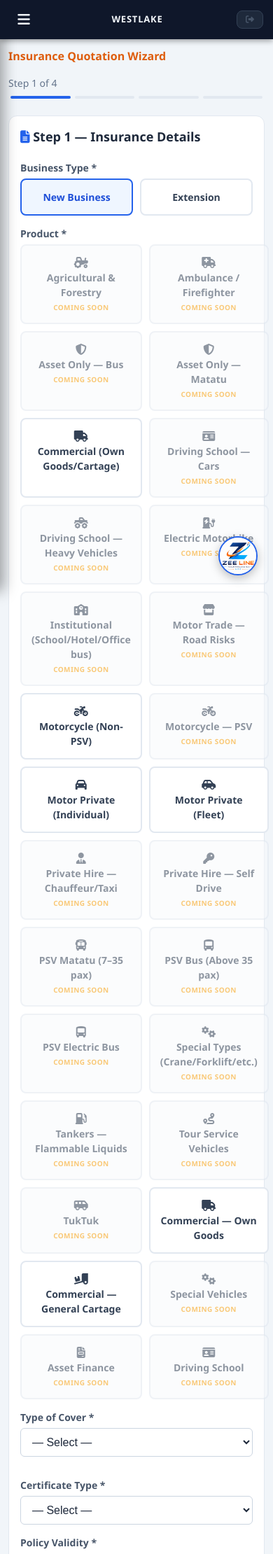
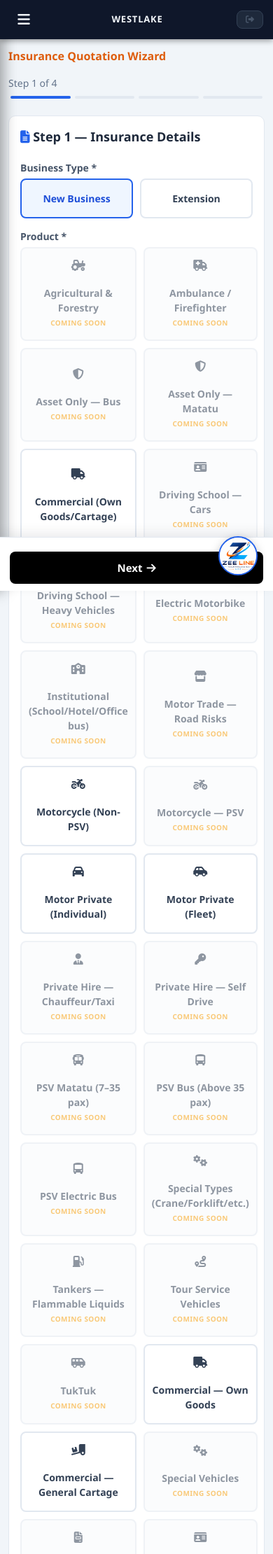
Before and after one commit to hanningtone096-png/zeeline, a Flask app: page /quotation in a window 390 px wide. Shown: the top 2220 px of the page at 70% size. Run offline with Flask 3, Linux system fonts and the light colour scheme; a user stored in the database is signed in; parts of the project's set-up code (start-up, migrations or seed data) failed here and were passed over; some libraries are stand-ins or nearby versions.

Commit message:
ui update

```diff
--- a/templates/quotation.html
+++ b/templates/quotation.html
@@ -139,6 +139,59 @@
 .dmvic-confirm-reason { margin:12px 0; padding:10px 12px; border:1px solid #fecaca; border-radius:6px; background:#fef2f2; color:#991b1b; font-size:13px; line-height:1.45; }
 .dmvic-confirm-check { display:flex; align-items:flex-start; gap:8px; margin:10px 0; color:#334155; font-size:13px; font-weight:600; }
 .dmvic-confirm-actions { display:flex; justify-content:flex-end; flex-wrap:wrap; gap:8px; margin-top:16px; }
+
+/* ── Comparison compact/expand toggle (used on all sizes, matters most on mobile) ── */
+.comparison-summary-card {
+    display:flex; align-items:center; justify-content:space-between; gap:12px; flex-wrap:wrap;
+    padding:14px 16px; border:2px solid #2563eb; background:#eff6ff; border-radius:8px;
+}
+.comparison-summary-card .cs-brand { display:flex; align-items:center; gap:10px; }
+.comparison-summary-card .cs-brand strong { color:#1e293b; font-size:14px; }
+.comparison-summary-card .cs-price { color:#0f5132; font-size:19px; font-weight:750; }
+.comparison-toggle-btn {
+    background:none; border:1px solid #bfdbfe; color:#2563eb; font-size:12px; font-weight:700;
+    padding:8px 12px; border-radius:6px; cursor:pointer; white-space:nowrap;
+}
+.comparison-toggle-btn:hover { background:#eff6ff; }
+.comparison-show-less { display:block; margin:10px auto 0; background:none; border:none; color:#2563eb; font-size:13px; font-weight:600; cursor:pointer; padding:8px; }
+
+/* ══════════════════════════ MOBILE UX PASS ══════════════════════════
+   Quotation wizard: keep Next/Back always reachable (fixed bottom bar),
+   single-column forms, bigger tap targets, no iOS input zoom, and a
+   collapsed premium-comparison view once an insurer is picked. */
+@media (max-width:900px) {
+    .form-card { padding:18px 16px 90px; border-radius:10px; }
+
+    .grid-2 { grid-template-columns:1fr; gap:0; }
+    .grid-2 .form-group { margin-bottom:15px; }
+
+    .product-grid { grid-template-columns:repeat(2,1fr); gap:10px; }
+    .select-card { padding:16px 10px; min-height:56px; display:flex; flex-direction:column; align-items:center; justify-content:center; }
+
+    .comparison-grid { grid-template-columns:1fr; }
+    .comparison-card { min-height:0; }
+    .comparison-card button { padding:12px 10px; font-size:14px; }
+
+    .subtype-chip { padding:10px 16px; }
+
+    .form-group input, .form-group select, .form-group textarea {
+        font-size:16px; /* prevents iOS Safari auto-zoom on focus */
+        padding:12px;
+    }
+
+    .period-grid { grid-template-columns:repeat(2,1fr); }
+
+    /* Fixed bottom action bar so Next/Back/Review/Generate never scroll offscreen */
+    .nav-buttons {
+        position:fixed; left:0; right:0; bottom:0; z-index:150;
+        background:#fff; border-top:1px solid #e2e8f0;
+        margin:0; padding:10px 14px calc(10px + env(safe-area-inset-bottom));
+        box-shadow:0 -6px 16px rgba(15,23,42,.08);
+    }
+    .nav-buttons button { flex:1; padding:13px 10px; font-size:15px; }
+
+    .buy-cover-btn { width:100%; justify-content:center; }
+}
 </style>
 </head>
 
@@ -846,6 +899,7 @@ function updateCoverOptions() {
 let premiumComparisonTimer = null;
 let premiumComparisonRequest = 0;
 let premiumComparisonResults = [];
+let comparisonExpanded = true; // collapsed to a summary once an insurer is chosen, on all screen sizes
 
 function comparisonPayload() {
     return {
@@ -886,6 +940,27 @@ function renderPremiumComparison(items = [], placeholder = '') {
         wrapper.innerHTML = `<div class="comparison-placeholder">${esc(placeholder)}</div>`;
         return;
     }
+
+    // Once an insurer is chosen, collapse the grid to a one-line summary —
+    // this is the biggest scroll offender on Step 1, so no need to keep it
+    // expanded after the decision is made. "Compare other insurers" reopens it.
+    const selectedItem = items.find(item => item.company === data.company && item.available);
+    if (selectedItem && !comparisonExpanded) {
+        const logo = COMPANY_LOGOS[selectedItem.company];
+        const price = Number(selectedItem.total_payable || 0).toLocaleString('en-KE', {
+            style: 'currency', currency: 'KES', maximumFractionDigits: 0
+        });
+        wrapper.innerHTML = `<div class="comparison-summary-card">
+            <div class="cs-brand">${logo ? `<img class="comparison-logo" src="${logo}" alt="${esc(cap(selectedItem.company))} logo">` : ''}
+                <div><strong>${esc(cap(selectedItem.company))}</strong><div class="cs-price">${price}</div></div>
+            </div>
+            <button type="button" class="comparison-toggle-btn" onclick="expandComparison()">
+                <i class="fas fa-arrows-rotate"></i> Compare other insurers
+            </button>
+        </div>`;
+        return;
+    }
+
     wrapper.innerHTML = items.map(item => {
         const selected = item.company === data.company;
         const extensionMismatch = data.business_type === 'extension' && data.extension_company &&
@@ -904,7 +979,9 @@ function renderPremiumComparison(items = [], placeholder = '') {
             ${available ? `<div class="comparison-price">${price}</div><div class="comparison-meta">${esc(item.note || 'Includes levies and taxes')}</div>` : `<div class="comparison-meta">${esc(reason)}</div>`}
             ${available ? `<button type="button" onclick="selectComparisonCompany('${item.company}', ${Number(item.total_payable || 0)})">${selected ? 'Selected' : 'Choose'}</button>` : ''}
         </article>`;
-    }).join('');
+    }).join('') + (data.company && items.some(item => item.company === data.company && item.available)
+        ? '<button type="button" class="comparison-show-less" onclick="collapseComparison()">Show less</button>'
+        : '');
 }
 
 function selectComparisonCompany(company, premium) {
@@ -914,7 +991,17 @@ function selectComparisonCompany(company, premium) {
     }
     data.company = company;
     data.selected_premium = premium;
+    comparisonExpanded = false;
     clearError();
+    renderPremiumComparison(premiumComparisonResults);
+}
+
+function expandComparison() {
+    comparisonExpanded = true;
+    renderPremiumComparison(premiumComparisonResults);
+}
+function collapseComparison() {
+    comparisonExpanded = false;
     renderPremiumComparison(premiumComparisonResults);
 }
 
```
